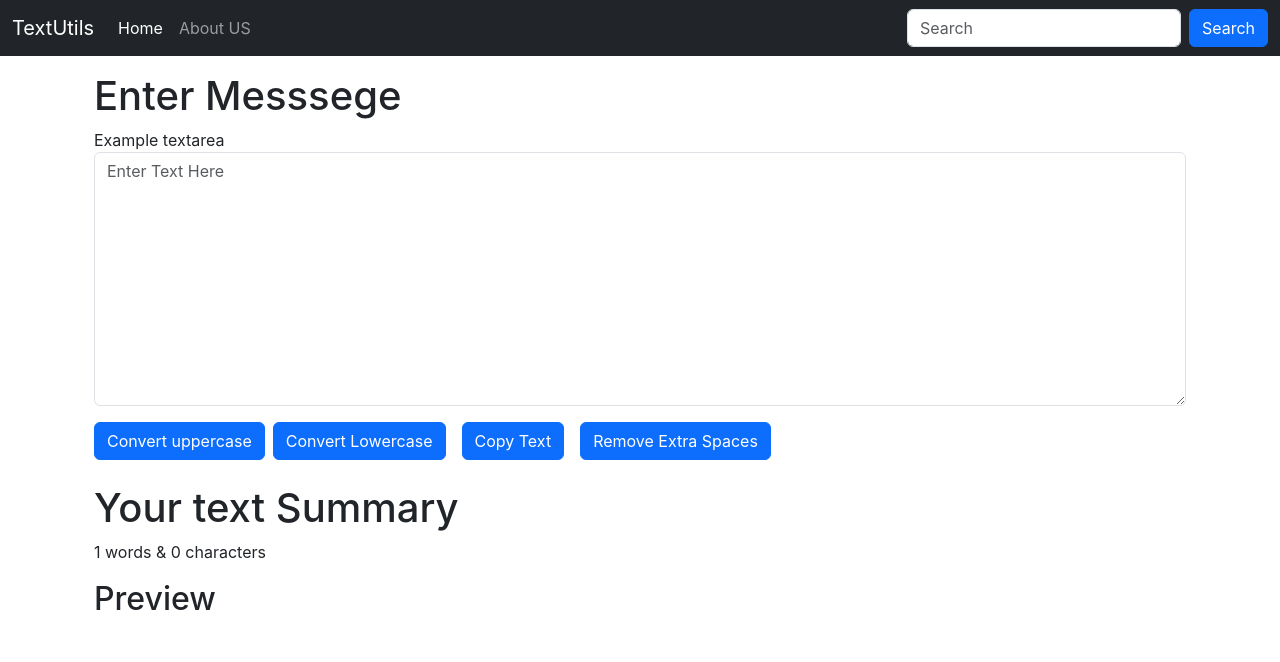
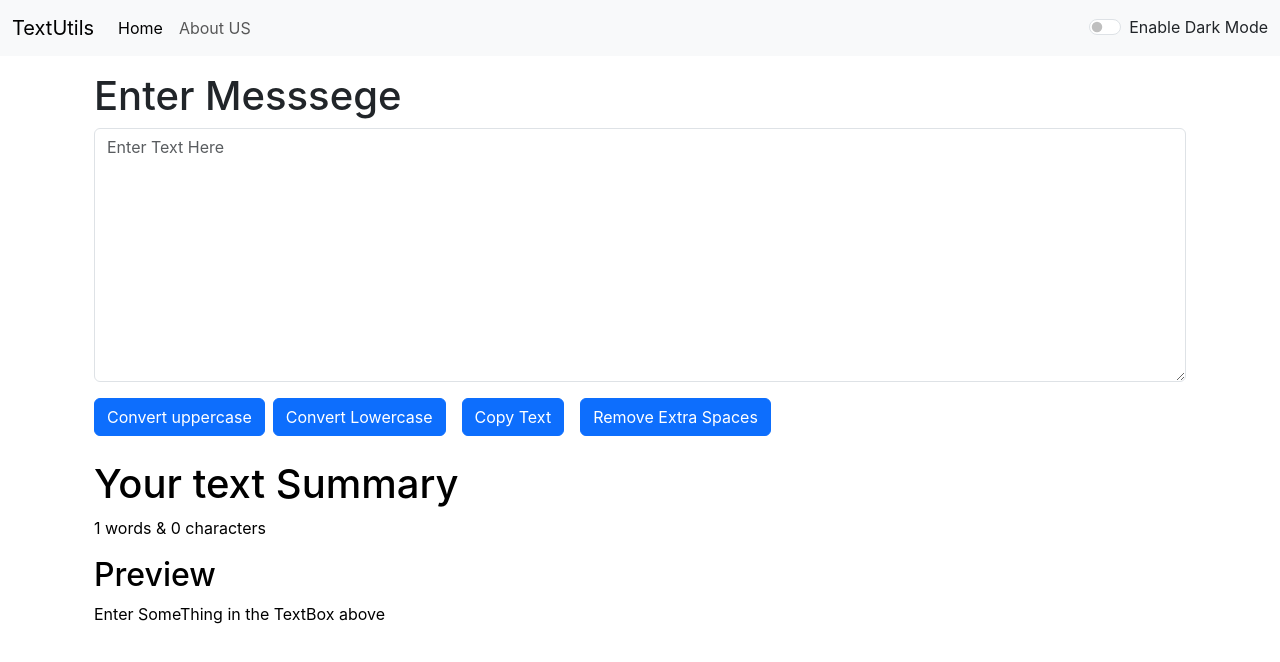
Before and after one commit to iamhamzasheikh/text-util, a React (Create React App) app: page / in a window 1280 px wide. Shown: the top 662 px of the page. Built offline with nearby package versions, Linux system fonts and the light colour scheme.

Commit message:
enable-dark-mode-complete

```diff
--- a/src/App.js
+++ b/src/App.js
@@ -1,15 +1,30 @@
+import { useState } from 'react';
 import './App.css';
 import About from './components/About';
 import Navbar from './components/Navbar';
 import Textform from './components/Textform';
 
+
 function App() {
+  const [mode, setMode] = useState('light'); //wheather dark mode is enabled or not
+  const togglemode  = ()=>{
+    if (mode==='light'){
+      setMode('dark');
+      document.body.style.background='#042743'
+    }
+    else{
+      setMode('light');
+      document.body.style.background='white'
+
+    }
+  }
   return (
     <>
-    <Navbar title = "TextUtils"
+    <Navbar title = "TextUtils" mode={mode}  togglemode={togglemode}
     about = "About US"/>
+
     <div className = "container my-3">
-    <Textform  heading = "Enter Messsege" />
+    <Textform  heading = "Enter Messsege"  mode={mode}      />
     </div>
 
     {/* <About/> */}
--- a/src/components/Navbar.js
+++ b/src/components/Navbar.js
@@ -8,7 +8,7 @@
 
 <div className="nav-bar">
 
-<nav className="navbar navbar-expand-lg navbar-dark bg-dark ">
+<nav className={`navbar navbar-expand-lg navbar-${props.mode} bg-${props.mode}`}>
   <div className="container-fluid">
     <a className="navbar-brand" href="/">{props.title}</a>
     <button className="navbar-toggler" type="button" data-bs-toggle="collapse" data-bs-target="#navbarSupportedContent" aria-controls="navbarSupportedContent" aria-expanded="false" aria-label="Toggle navigation">
@@ -24,8 +24,15 @@
         </li>
       </ul>
       <form className="d-flex" role="search">
-        <input className="form-control me-2" type="search" placeholder="Search" aria-label="Search"/>
-        <button className="btn btn-primary" type="submit">Search</button>
+
+      <div className={`form-check form-switch text-${props.mode==='light'?'dark' : 'light'}`}>
+  <input className="form-check-input" onClick={props.togglemode} type="checkbox" role="switch" id="flexSwitchCheckDefault"/>
+  <label className="form-check-label" htmlFor="flexSwitchCheckDefault">Enable Dark Mode</label>
+</div>
+
+        {/* <button className="btn btn-primary" type="submit">Search</button> */}
+
+
       </form>
     </div>
   </div>
--- a/src/components/Textform.js
+++ b/src/components/Textform.js
@@ -32,11 +32,14 @@
     const [text, setText] = useState('');
   return (
     <>
-    <div className="container">
+    <div className="container" style= {{color: props.mode==='dark' ? 'white' : 'dark'}} >
     <h1>{props.heading}</h1>
     <div className="form-group">
-    <label htmlFor="my-box">Example textarea</label>
-    <textarea className="form-control" placeholder='Enter Text Here' value={text} onChange={handleoneChange} id="my-box" rows="10"></textarea>
+    {/* <label htmlFor="my-box">Example textarea</label> */}
+    <textarea className="form-control" placeholder='Enter Text Here' value={text}
+    onChange={handleoneChange}
+    style= {{backgroundColor: props.mode==='light' ? 'dark' : 'light', color: props.mode==='black' ? 'white' : 'black' }}
+     id="my-box" rows="10" > </textarea>
   </div>
   <button className="btn btn-primary my-3 " onClick={handleupclick}>Convert uppercase</button>
   <button className="btn btn-primary my-3 mx-2" onClick={handleLoclick}>Convert Lowercase</button>
@@ -45,12 +48,12 @@
 
   </div>
 
-  <div className="container my-2">
+  <div className="container my-2" style= {{color: props.mode==='dark' ? 'white' : 'black'}} >
     <h1>Your text Summary</h1>
     <p>{text.split(' ').length} words & {text.length} characters</p>
 
     <h2>Preview</h2>
-    <p>{text}</p>
+    <p>{text.length>0?text:"Enter SomeThing in the TextBox above" }</p>
 
   </div>
     </>
```
